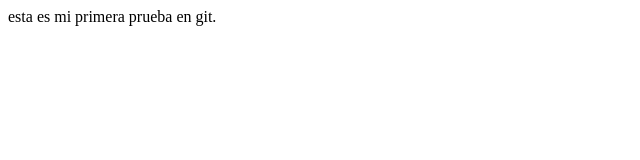
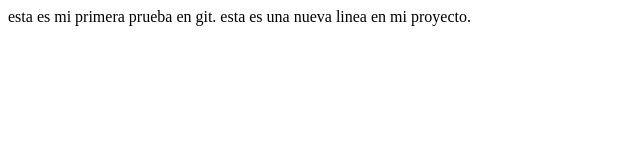
Before and after one commit to AugustoQuintero827/primer_repositorio, a plain HTML site: page index.html in a window 1280 px wide. Shown: the whole page, without its empty margins (0-640 px from the left). Drawn offline with Linux system fonts and the light colour scheme.

Commit message:
esta es una segunda versión.

```diff
--- a/index.html
+++ b/index.html
@@ -7,5 +7,6 @@
 </head>
 <body>
     esta es mi primera prueba en git.
+    esta es una nueva linea en mi proyecto.
 </body>
 </html>
```
